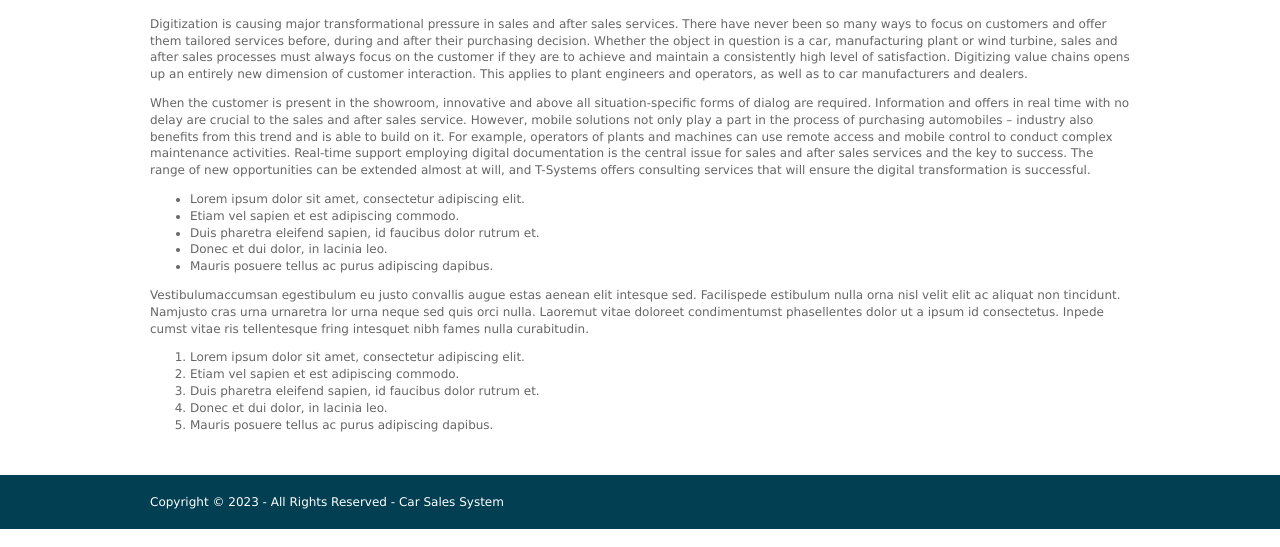
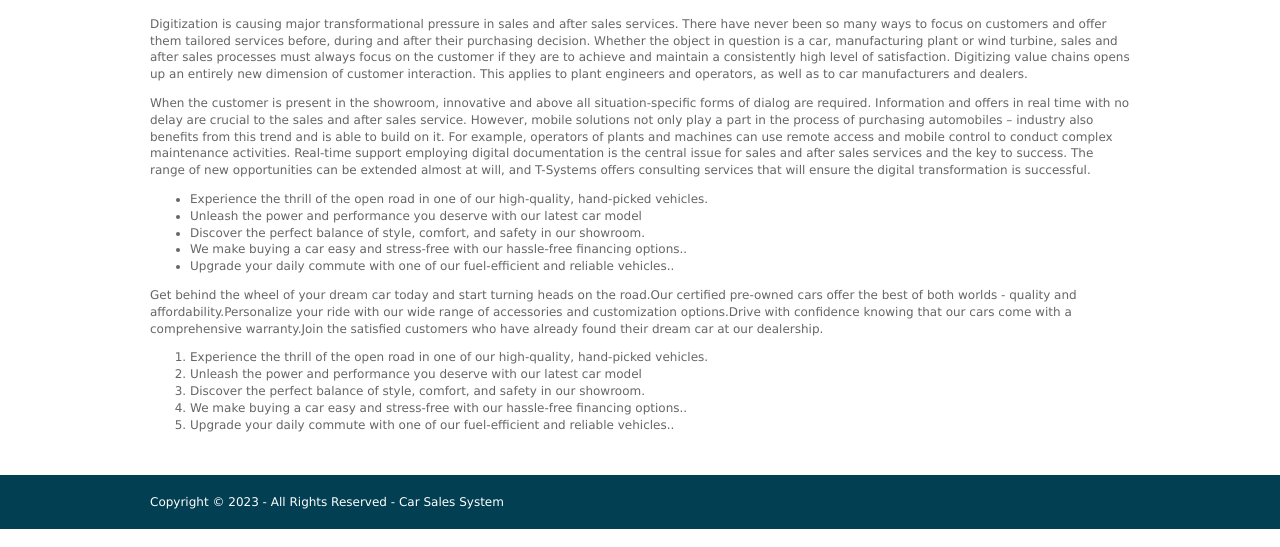
Before and after one commit to RAMANATHAN-19/Car_Sellers_by_Django, a Django app: page /pages/about in a window 1280 px wide. Shown: the part 253-800 px from the top of the page. Run offline with Django 3.2, Linux system fonts and the light colour scheme; some libraries are stand-ins or nearby versions.

Commit message:
about.html

```diff
--- a/car_sales_service_system/templates/about.html
+++ b/car_sales_service_system/templates/about.html
@@ -7,19 +7,19 @@
   <p>When the customer is present in the showroom, innovative and above all situation-specific forms of dialog are required. Information and offers in real time with no delay are crucial to the sales and after sales service. However, mobile solutions not only play a part in the process of purchasing automobiles – industry also benefits from this trend and is able to build on it. For example, operators of plants and machines can use remote access and mobile control to conduct complex maintenance activities. Real-time support employing digital documentation is the central issue for sales and after sales services and the key to success. The range of new opportunities can be extended almost at will, and T-Systems offers consulting services that will ensure the digital transformation is successful.</p>
 
   <ul>
-      <li>Lorem ipsum dolor sit amet, consectetur adipiscing elit.</li>
-      <li>Etiam vel sapien et est adipiscing commodo.</li>
-      <li>Duis pharetra eleifend sapien, id faucibus dolor rutrum et.</li>
-      <li>Donec et dui dolor, in lacinia leo.</li>
-      <li>Mauris posuere tellus ac purus adipiscing dapibus.</li>
+      <li>Experience the thrill of the open road in one of our high-quality, hand-picked vehicles.</li>
+      <li>Unleash the power and performance you deserve with our latest car model</li>
+      <li>Discover the perfect balance of style, comfort, and safety in our showroom.</li>
+      <li>We make buying a car easy and stress-free with our hassle-free financing options..</li>
+      <li>Upgrade your daily commute with one of our fuel-efficient and reliable vehicles..</li>
     </ul>
-    <p>Vestibulumaccumsan egestibulum eu justo convallis augue estas aenean elit intesque sed. Facilispede estibulum nulla orna nisl velit elit ac aliquat non tincidunt. Namjusto cras urna urnaretra lor urna neque sed quis orci nulla. Laoremut vitae doloreet condimentumst phasellentes dolor ut a ipsum id consectetus. Inpede cumst vitae ris tellentesque fring intesquet nibh fames nulla curabitudin.</p>
+    <p>Get behind the wheel of your dream car today and start turning heads on the road.Our certified pre-owned cars offer the best of both worlds - quality and affordability.Personalize your ride with our wide range of accessories and customization options.Drive with confidence knowing that our cars come with a comprehensive warranty.Join the satisfied customers who have already found their dream car at our dealership.</p>
     <ol>
-      <li>Lorem ipsum dolor sit amet, consectetur adipiscing elit.</li>
-      <li>Etiam vel sapien et est adipiscing commodo.</li>
-      <li>Duis pharetra eleifend sapien, id faucibus dolor rutrum et.</li>
-      <li>Donec et dui dolor, in lacinia leo.</li>
-      <li>Mauris posuere tellus ac purus adipiscing dapibus.</li>
+      <li>Experience the thrill of the open road in one of our high-quality, hand-picked vehicles.</li>
+      <li>Unleash the power and performance you deserve with our latest car model</li>
+      <li>Discover the perfect balance of style, comfort, and safety in our showroom.</li>
+      <li>We make buying a car easy and stress-free with our hassle-free financing options..</li>
+      <li>Upgrade your daily commute with one of our fuel-efficient and reliable vehicles..</li>
     </ol>
   </div>
 </div>
```
